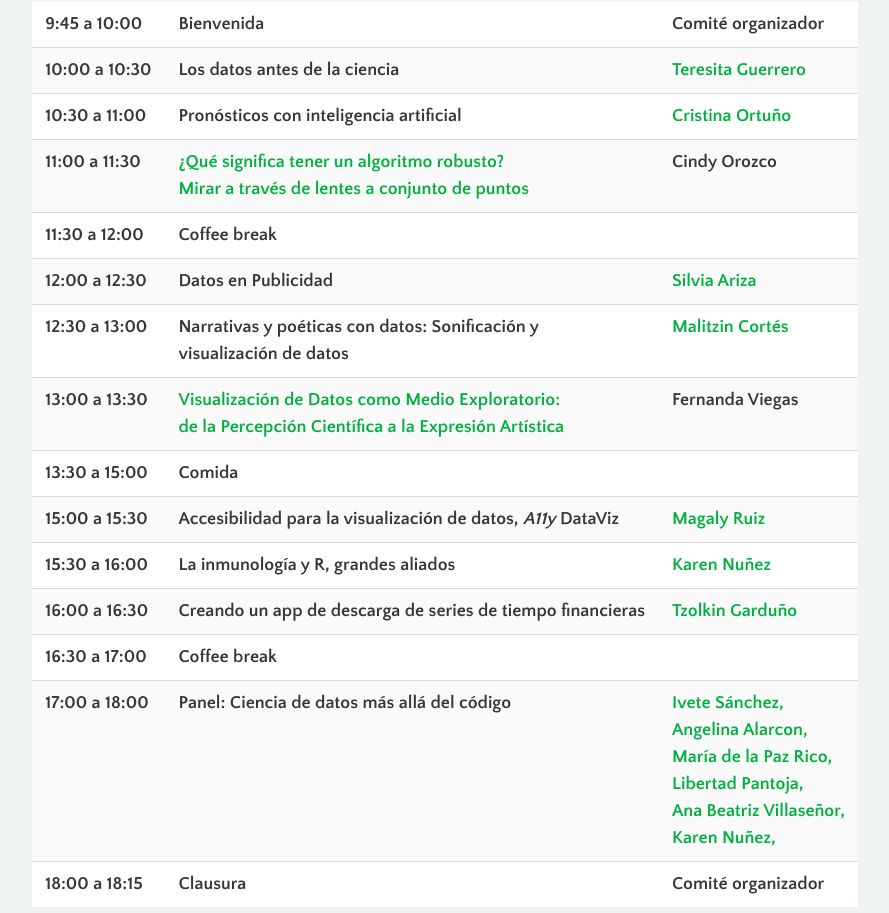
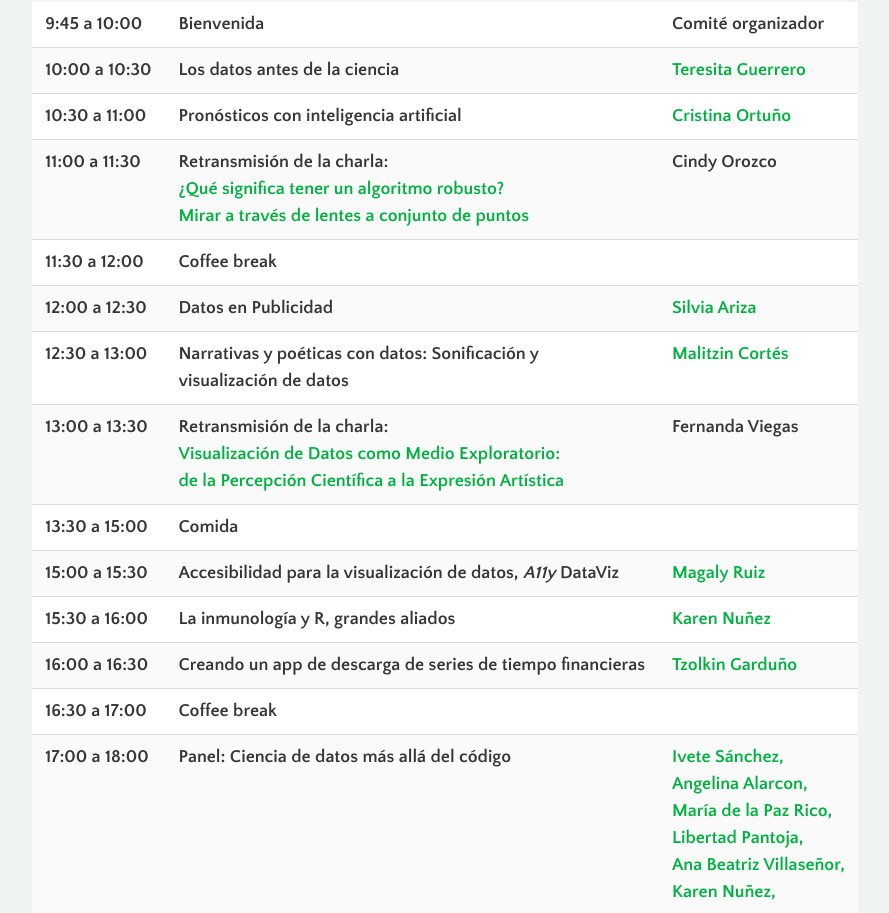
Before and after one commit to pyladies-cdmx/wids-cdmx-2021, a Vue app: page / in a window 1280 px wide. Shown: the part 1926-2839 px from the top of the page, without its empty margins (195-1084 px from the left). Built offline with nearby package versions, Linux system fonts and the light colour scheme.

Commit message:
retransmisión

```diff
--- a/src/components/Landing.vue
+++ b/src/components/Landing.vue
@@ -149,6 +149,7 @@
         <tr>
           <td>11:00 a 11:30</td>
           <td>
+            <p>Retransmisión de la charla:</p>
             <a href="https://www.youtube.com/watch?v=hdHdVW8eCJ8&list=PLHAk3jHXWpxL5M8AqtSGhfIPH5QeVcvhT&index=7"
                target="_blank">
               <p>¿Qué significa tener un algoritmo robusto?</p>
@@ -181,6 +182,7 @@
         <tr>
           <td>13:00 a 13:30</td>
           <td>
+            <p>Retransmisión de la charla:</p>
             <a href="https://www.youtube.com/watch?v=QdVMZXWWQh0&list=PLHAk3jHXWpxL5M8AqtSGhfIPH5QeVcvhT&index=29"
                target="_blank">
               <p>Visualización de Datos como Medio Exploratorio:</p>
```
